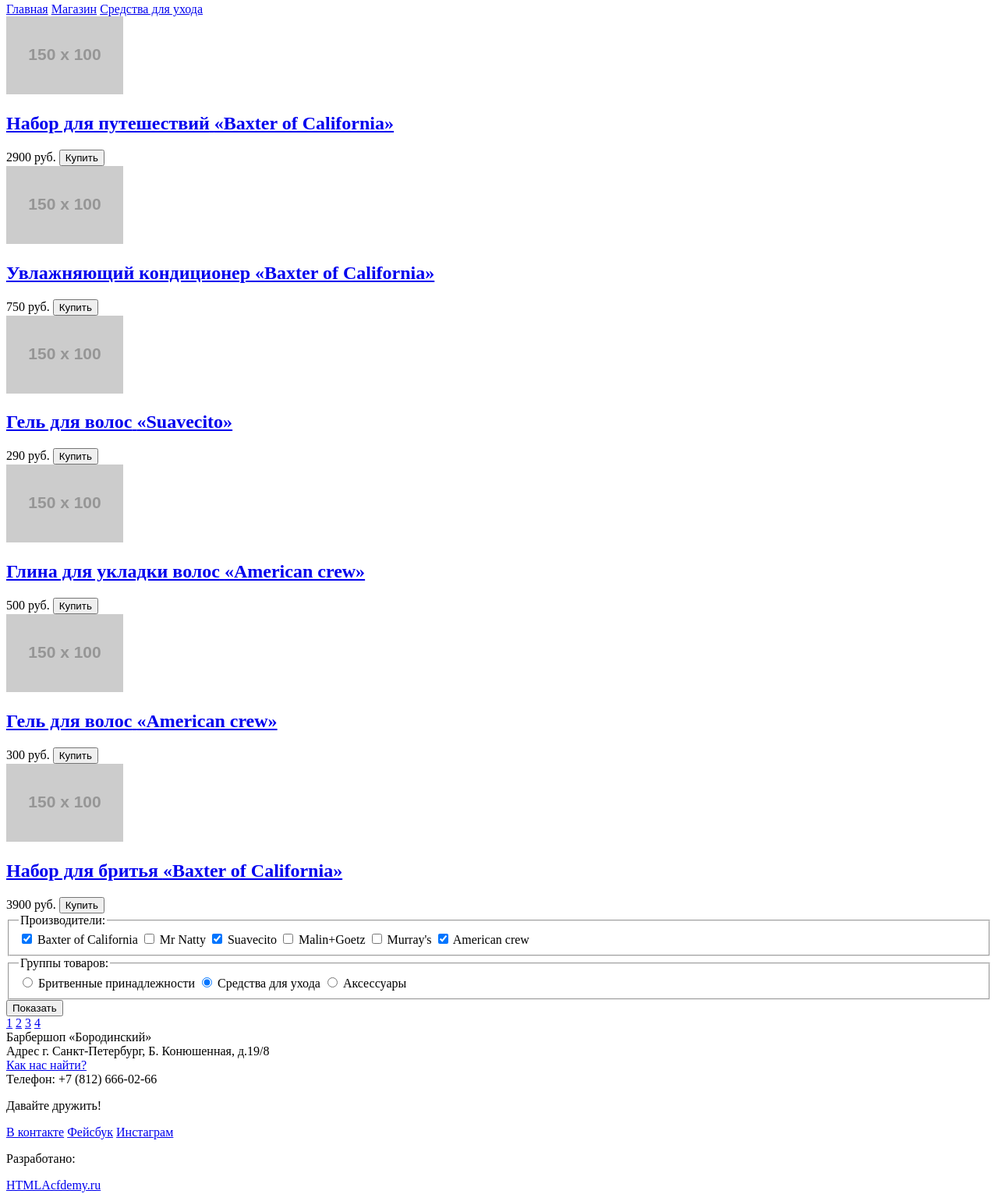
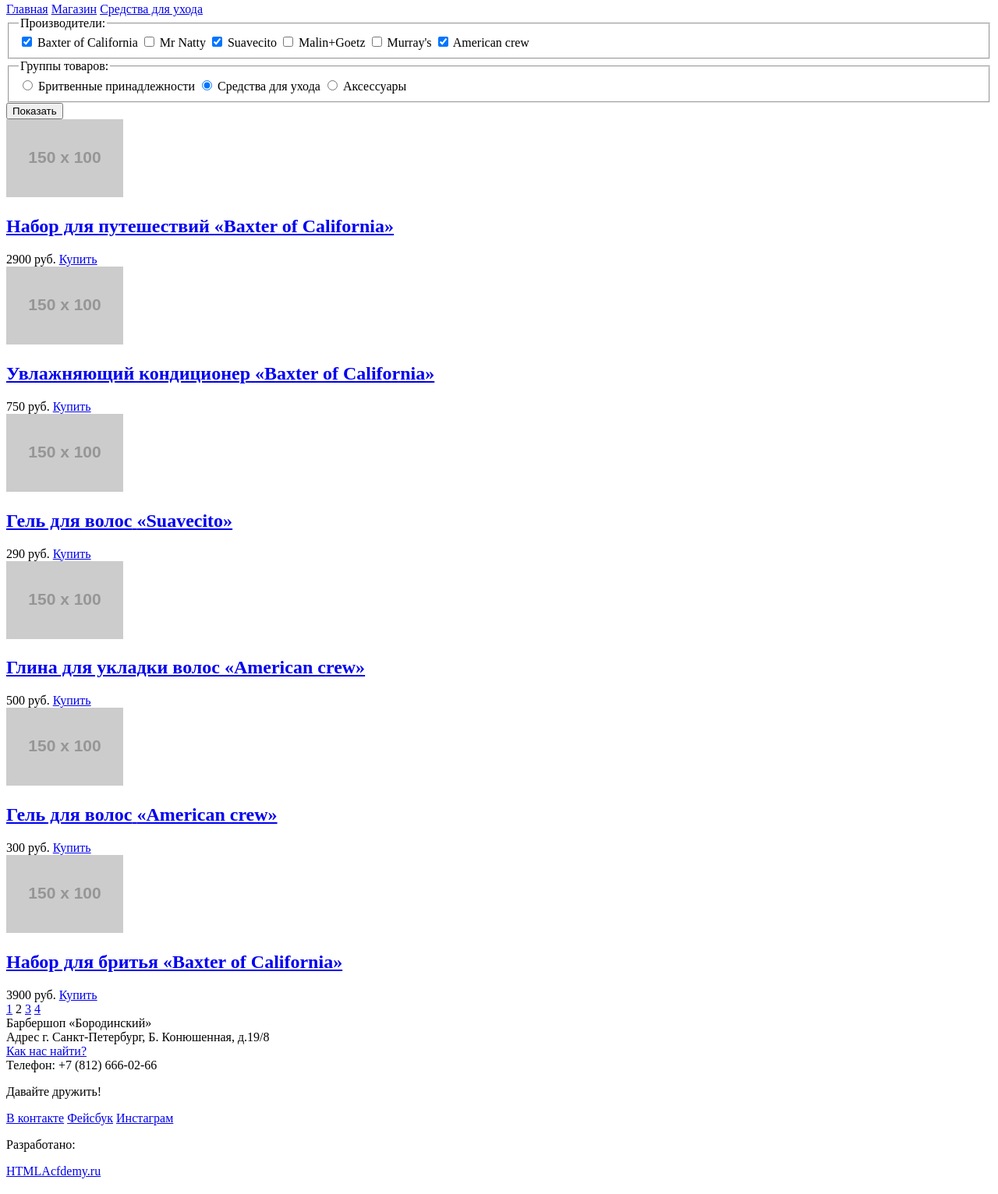
Before and after one commit to olga-ef/302633-barbershop, a plain HTML site: page catalog.html in a window 1280 px wide. Shown: the part 329-1861 px from the top of the page at 78% size. Drawn offline with Linux system fonts and the light colour scheme; placeholder pictures from the web are drawn by us.

Commit message:
исправления

```diff
--- a/catalog.html
+++ b/catalog.html
@@ -8,7 +8,9 @@
     <header class="main-header">
       <div class="container">
         <div class="logo">
-          <img src="http://placehold.it/150x100" alt="Barbershop">
+          <a href="#">
+            <img src="http://placehold.it/150x100" alt="Barbershop">
+          </a>
         </div>
         <nav class="main-menu">
           <ul>
@@ -22,7 +24,7 @@
               <a href="#">Прайс-лист</a>
             </li>
             <li>
-              <a class="active" href="#">Магазин</a>
+              <a class="active">Магазин</a>
             </li>
             <li>
               <a href="#">Контакты</a>
@@ -41,6 +43,35 @@
         <a href="#">Магазин</a>
         <a class="active" href="#">Средства для ухода</a>
       </div>
+      <section class=filter>
+        <form action="https://echo.htmlacademy.ru/" method="get">
+          <fieldset class="filter-brand">
+            <legend>Производители:</legend>
+            <input type="checkbox" name="brand" id="Baxter-of-California" checked>
+            <label for="Baxter-of-California">Baxter of California</label>
+            <input type="checkbox" name="brand" id="Mr-Natty">
+            <label for="Mr-Natty">Mr Natty</label>
+            <input type="checkbox" name="brand" id="Suavecito" checked>
+            <label for="Suavecito">Suavecito</label>
+            <input type="checkbox" name="malin" id="Malin-Goetz">
+            <label for="Malin-Goetz">Malin+Goetz</label>
+            <input type="checkbox" name="brand" id="murray's">
+            <label for="murray's">Murray's</label>
+            <input type="checkbox" name="brand" id="american-crew" checked>
+            <label for="american-crew">American crew</label>
+          </fieldset>
+          <fieldset class="filter-groups">
+            <legend>Группы товаров:</legend>
+              <input type="radio" name="group" id="for-shaving" value="for-shaving">
+              <label for="for-shaving">Бритвенные принадлежности</label>
+              <input type="radio" name="group" id="for-care" value="for-care" checked>
+              <label for="for-care">Средства для ухода</label>
+              <input type="radio" name="group" id="accessories" value="accessories">
+              <label for="accessories">Аксессуары</label>
+          </fieldset>
+          <button class="filter-btn" type="submit">Показать</button>
+        </form>
+      </section>
       <section class="catalog">
         <article class="catalog-item">
           <a class="item-image" href="#">
@@ -52,8 +83,10 @@
               <span>&laquo;Baxter of California&raquo;</span>
             </h2>
           </a>
-          <span class="item-price">2900 руб.</span>
-          <button class="btn-sale" type="button">Купить</button>
+          <div class="price">
+            <span class="price-value">2900 руб.</span>
+            <a class="btn sale" href="#">Купить</a>
+          </div>
         </article>
         <article class="catalog-item">
           <a class="item-image" href="#">
@@ -65,8 +98,10 @@
               <span>&laquo;Baxter of California&raquo;</span>
             </h2>
           </a>
-          <span class="item-price">750 руб.</span>
-          <button class="btn-sale" type="button">Купить</button>
+          <div class="price">
+            <span class="price-value">750 руб.</span>
+            <a class="btn sale" href="#">Купить</a>
+          </div>
         </article>
         <article class="catalog-item">
           <a class="item-image" href="#">
@@ -78,8 +113,10 @@
               <span>&laquo;Suavecito&raquo;</span>
             </h2>
           </a>
-          <span class="item-price">290 руб.</span>
-          <button class="btn-sale" type="button">Купить</button>
+          <div class="price">
+            <span class="price-value">290 руб.</span>
+            <a class="btn sale" href="#">Купить</a>
+          </div>
         </article>
         <article class="catalog-item">
           <a class="item-image" href="#">
@@ -91,8 +128,10 @@
               <span>&laquo;American crew&raquo;</span>
             </h2>
           </a>
-          <span class="item-price">500 руб.</span>
-          <button class="btn-sale" type="button">Купить</button>
+          <div class="price">
+            <span class="price-value">500 руб.</span>
+            <a class="btn sale" href="#">Купить</a>
+          </div>
         </article>
         <article class="catalog-item">
           <a class="item-image" href="#">
@@ -104,8 +143,10 @@
               <span>&laquo;American crew&raquo;</span>
             </h2>
           </a>
-          <span class="item-price">300 руб.</span>
-          <button class="btn-sale" type="button">Купить</button>
+          <div class="price">
+            <span class="price-value">300 руб.</span>
+            <a class="btn sale" href="#">Купить</a>
+          </div>
         </article>
         <article class="catalog-item">
           <a class="item-image" href="#">
@@ -117,48 +158,15 @@
               <span>&laquo;Baxter of California&raquo;</span>
             </h2>
           </a>
-          <span class="item-price">3900 руб.</span>
-          <button class="btn-sale" type="button">Купить</button>
+          <div class="price">
+            <span class="price-value">3900 руб.</span>
+            <a class="btn sale" href="#">Купить</a>
+          </div>
         </article>
-      </section>
-      <section class=filter>
-        <form action="#" method="get">
-          <fieldset class="filter-brand">
-            <legend>Производители:</legend>
-            <input type="checkbox" name="california" id="california" checked>
-            <label for="california">Baxter of California</label>
-            <input type="checkbox" name="natty" id="natty">
-            <label for="natty">Mr Natty</label>
-            <input type="checkbox" name="suavecito" id="suavecito" checked>
-            <label for="suavecito">Suavecito</label>
-            <input type="checkbox" name="malin" id="malin">
-            <label for="malin">Malin+Goetz</label>
-            <input type="checkbox" name="murray's" id="murray's">
-            <label for="murray's">Murray's</label>
-            <input type="checkbox" name="american-crew" id="american-crew" checked>
-            <label for="american-crew">American crew</label>
-          </fieldset>
-          <fieldset class="filter-groups">
-            <legend>Группы товаров:</legend>
-            <label>
-              <input type="radio" name="group" value="for-shaving">
-                Бритвенные принадлежности
-            </label>
-            <label>
-              <input type="radio" name="group" value="for-care" checked>
-                Средства для ухода
-            </label>
-            <label>
-              <input type="radio" name="group" value="accessories">
-                Аксессуары
-            </label>
-          </fieldset>
-          <button class="filter-btn" type="submit">Показать</button>
-        </form>
       </section>
       <div class="paginator">
         <a href="#">1</a>
-        <a class="active" href="#">2</a>
+        <a class="active">2</a>
         <a href="#">3</a>
         <a href="#">4</a>
       </div>
```
Also changed, not shown: barbershop-item.html (+4 -4 lines).
